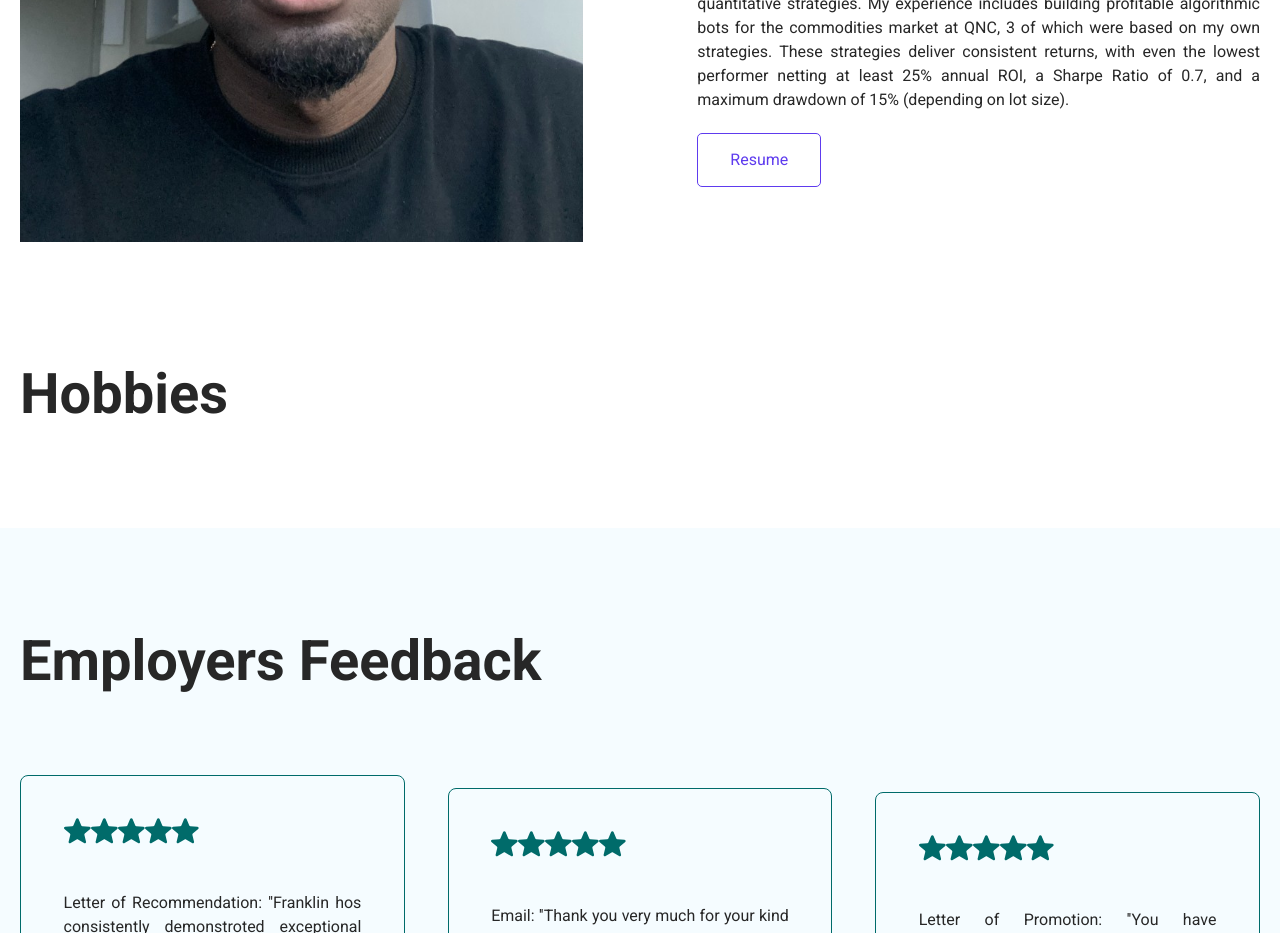
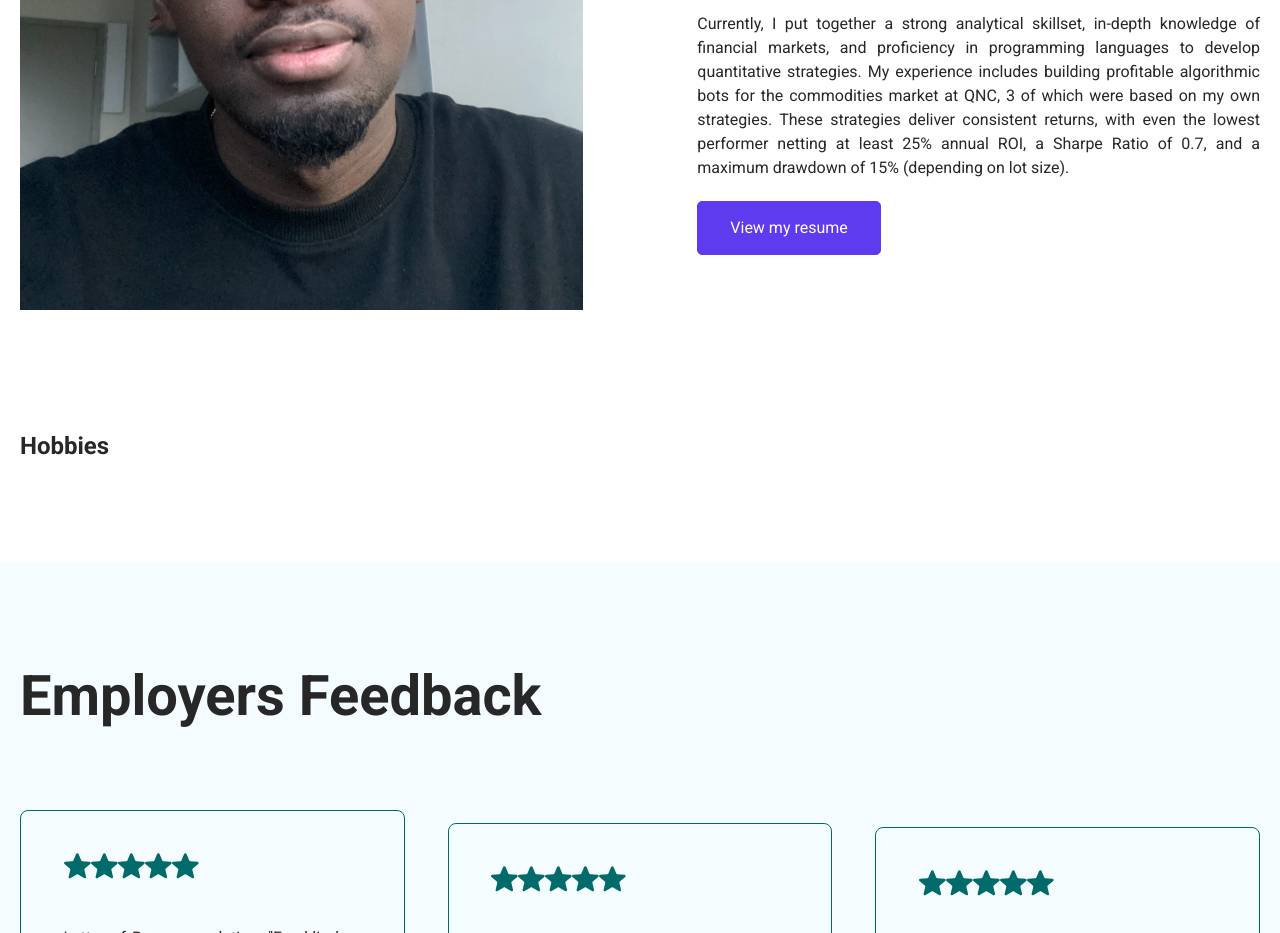
Before and after one commit to franklinchuks/my_profile, a React (Create React App) app: page / in a window 1280 px wide. Shown: the part 3380-4313 px from the top of the page. Built offline with nearby package versions, Linux system fonts and the light colour scheme.

Commit message:
first commit 2

```diff
--- a/src/Pages/Home/AboutMe.jsx
+++ b/src/Pages/Home/AboutMe.jsx
@@ -15,12 +15,12 @@ export default function AboutMe() {
                     <p className="text-md">
                         Currently, I put together a strong analytical skillset, in-depth knowledge of financial markets, and proficiency in programming languages to develop quantitative strategies. My experience includes building profitable algorithmic bots for the commodities market at QNC, 3 of which were based on my own strategies. These strategies deliver consistent returns, with even the lowest performer netting at least 25% annual ROI, a Sharpe Ratio of 0.7, and a maximum drawdown of 15% (depending on lot size).
                     </p>
-                    <Link className="btn btn-outline-primary">Resume</Link>
+                    <a href="./doc/cv.pdf" target="_blank"><button className="btn btn-primary">View my resume</button></a>
                 </div>
             </div>
 
             <div className="portfolio--container">
-                <h1 className="section--heading">Hobbies</h1>
+                <h2 className="section--heading">Hobbies</h2>
             </div>
         </section>
     );
--- a/src/Pages/Home/HeroSection.jsx
+++ b/src/Pages/Home/HeroSection.jsx
@@ -4,16 +4,17 @@ export default function HeroSection() {
             <div className="hero--section--content--box">
                 <div className="hero--section--content">
                     <p className="section--title">
-                        Hey, I'm Franklin...
+                        Hey, I'm Franklin...<br /> <br />
                     </p>
                     <h1 className="hero--section--title">
                         <span className="hero--section--title--color">Quant</span>{" "} and a
                         <br />
                         Software Developer
+                        <br />
                     </h1>
                     <p className="hero--section--description">
                         Strong foundation in finance with expertise in quantitative analysis and machine learning. A data science-driven developer with a passion for applying AI solutions to complex financial challenges.
-                        <br /> <br />
+                        <br /> <br /> <br />
                     </p>
                 </div>
                 <a href="https://www.linkedin.com/in/franklin-chukwuemeka-5514ab150/" target="_blank"><button className="btn btn-primary">Get In Touch</button></a>
--- a/src/Pages/Home/Testimonials.jsx
+++ b/src/Pages/Home/Testimonials.jsx
@@ -5,7 +5,7 @@ export default function Testimonials() {
         <section className="testimonial--section" id="Testimonials">
             <div className="portfolio--container-box">
                 <div className="portfolio--container">
-                    <h1 className="sections--heading">Employers Feedback</h1>
+                    <h1 className="skills-section-heading">Employers Feedback</h1>
                 </div>
             </div>
             <div className="portfolio--section--container">
```
Also changed, not shown: 1 other file (tests, documents, lock files or other folders).
